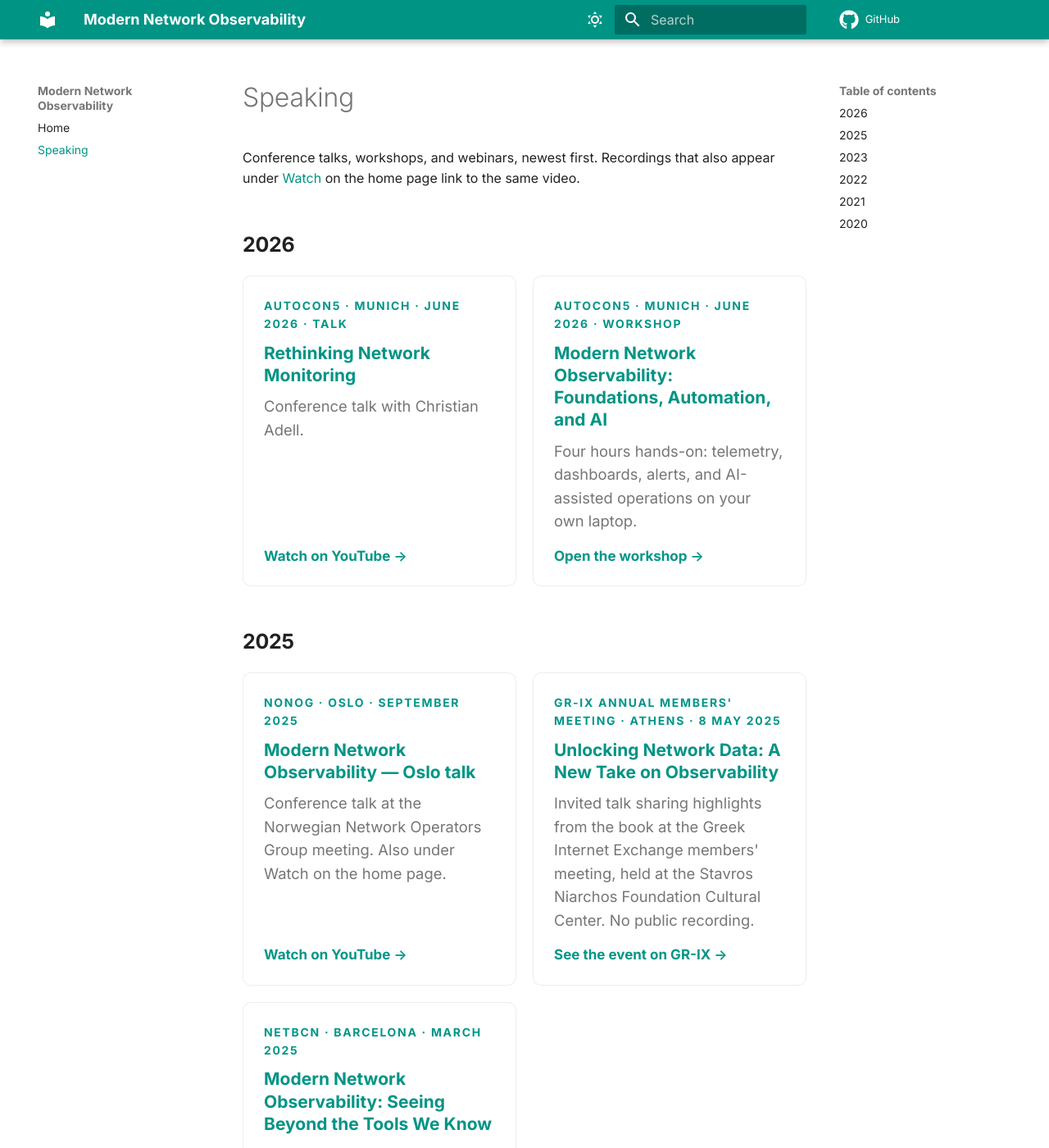
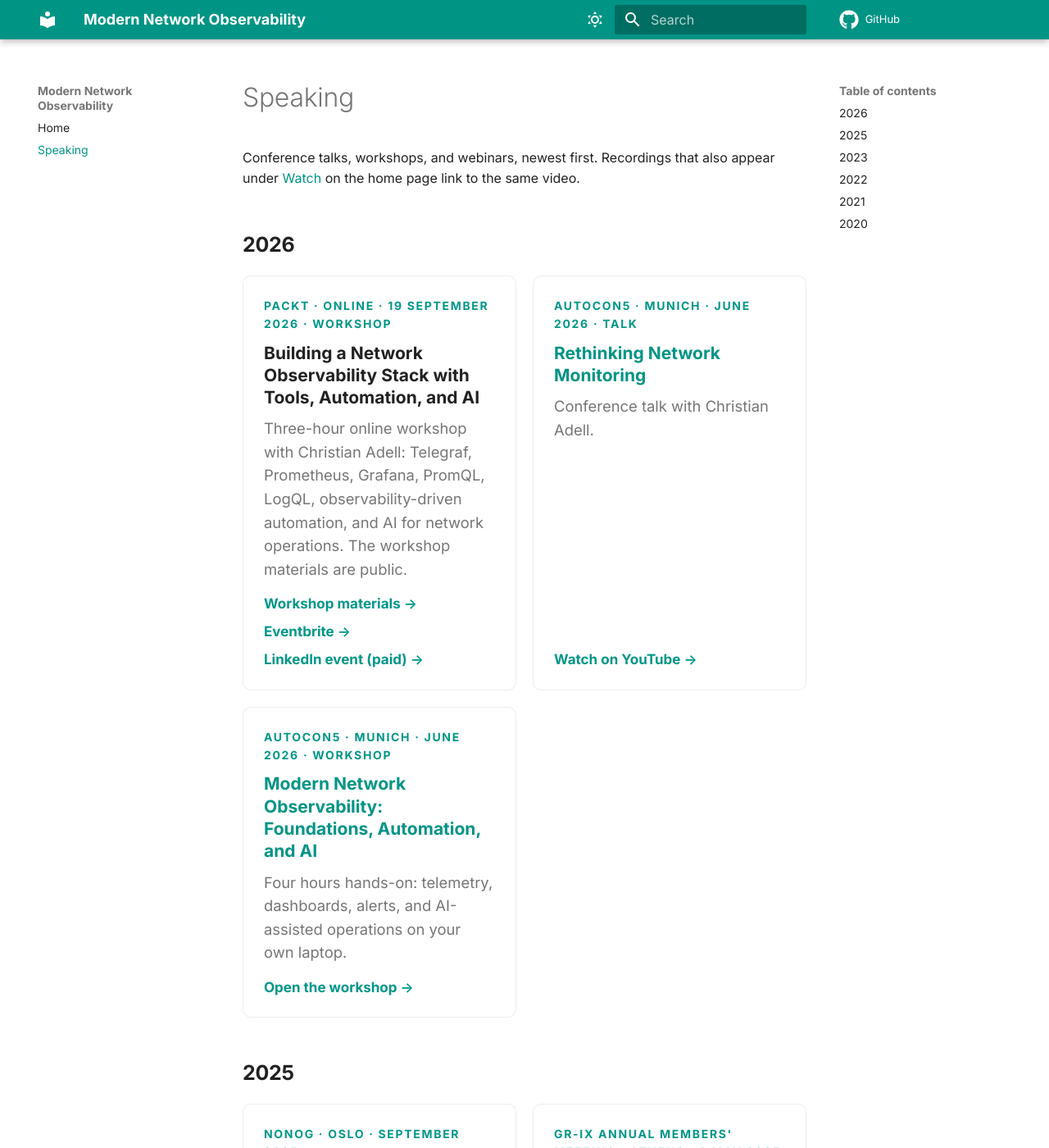
Before and after one commit to network-observability/network-observability.github.io, an MkDocs documentation site: the page built from docs/speaking.md, in a window 1280 px wide and 1400 px high. Shown: the whole window at 82% size. Built offline with MkDocs 1.6.1 and Material for MkDocs 9.7.7, drawn with Linux system fonts in a browser that asks for light colours.

Commit message:
Add Packt online workshop (Sep 2026) to Workshops and Speaking
Co-Authored-By: Claude Opus 5.5 <noreply@anthropic.com>
Claude-Session: https://claude.ai/code/session_01QqqHnzr2ijiwLZJdfb8ywD

```diff
--- a/docs/speaking.md
+++ b/docs/speaking.md
@@ -10,6 +10,16 @@ Conference talks, workshops, and webinars, newest first. Recordings that also ap
 ## 2026
 
 <div class="hub-media">
+<div class="hub-media__card hub-media__card--multi">
+  <span class="hub-media__eyebrow">Packt &middot; Online &middot; 19 September 2026 &middot; Workshop</span>
+  <span class="hub-media__title">Building a Network Observability Stack with Tools, Automation, and AI</span>
+  <span class="hub-media__body">Three-hour online workshop with Christian Adell: Telegraf, Prometheus, Grafana, PromQL, LogQL, observability-driven automation, and AI for network operations. The workshop materials are public.</span>
+  <span class="hub-media__links">
+    <a href="https://network-observability.github.io/workshops/packt/" target="_blank" rel="noopener">Workshop materials →</a>
+    <a href="https://www.eventbrite.co.uk/e/building-a-network-observability-stack-with-tools-automation-and-ai-tickets-1993849714168" target="_blank" rel="noopener">Eventbrite →</a>
+    <a href="https://www.linkedin.com/events/7503016923736190977/" target="_blank" rel="noopener">LinkedIn event (paid) →</a>
+  </span>
+</div>
 <a class="hub-media__card" href="https://youtu.be/F6_f1piv0LI" target="_blank" rel="noopener">
   <span class="hub-media__eyebrow">AutoCon5 &middot; Munich &middot; June 2026 &middot; Talk</span>
   <span class="hub-media__title">Rethinking Network Monitoring</span>
--- a/docs/stylesheets/hub.css
+++ b/docs/stylesheets/hub.css
@@ -274,6 +274,30 @@
   font-weight: 500;
 }
 
+/* Card with several links — the card itself isn't a link. */
+.hub-media__card--multi:hover {
+  transform: none;
+  border-color: var(--md-default-fg-color--lightest);
+  box-shadow: none;
+}
+
+.hub-media__links {
+  display: flex;
+  flex-wrap: wrap;
+  gap: 0.35rem 1rem;
+  margin-top: 0.25rem;
+  font-size: 0.85rem;
+  font-weight: 600;
+}
+
+.md-typeset .hub-media__links a {
+  color: var(--hub-gradient-mid);
+}
+
+[data-md-color-scheme="slate"] .md-typeset .hub-media__links a {
+  color: var(--hub-accent);
+}
+
 /* ---------- Companion (single full-width card) ------------------------- */
 
 .hub-companion-wrap {
```
Also changed, not shown: docs/index.md (+6 -0 lines).
